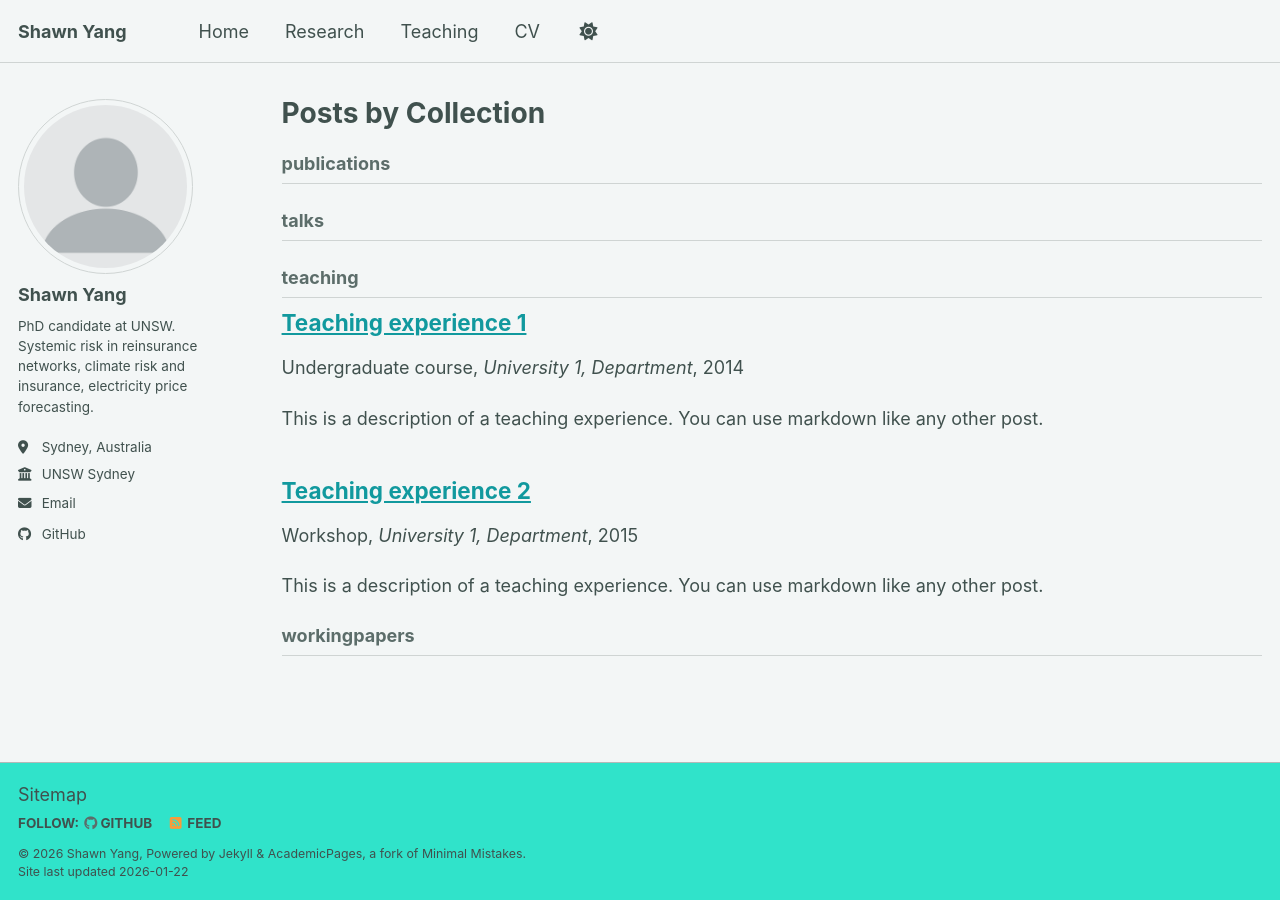
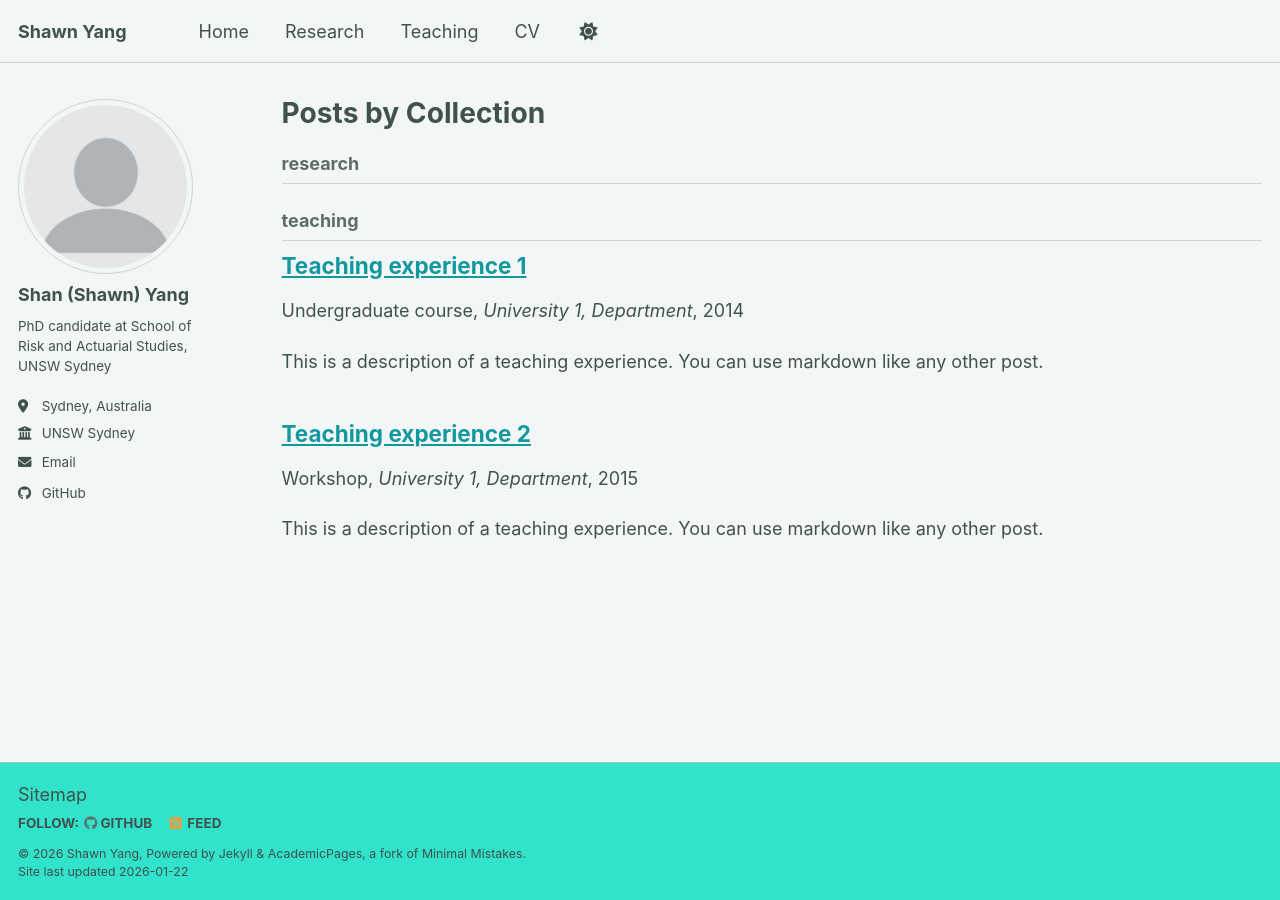
Before and after one commit to Shawnyangbest/Shawnyangbest, a Jekyll site: the page built from _pages/collection-archive.html, in a window 1280 px wide. Built offline with Jekyll 4.4.1, drawn with Linux system fonts in a browser that asks for light colours; a script bundle is joined from its source files by our own code; library files that are not in the unit come from our copies; some of the changed lines change nothing that is shown.

Commit message:
Update _config.yml

```diff
--- a/_config.yml
+++ b/_config.yml
@@ -22,9 +22,9 @@ repository               : "shawnyangbest/shawnyangbest.github.io"
 #               Additional customization can be done by editing /_includes/author-profile.html
 author:
   avatar           : "profile.png"   # put profile.png in /images/ if you want it on homepage only
-  name             : "Shawn Yang"
+  name             : "Shan (Shawn) Yang"
   pronouns         :
-  bio              : "PhD candidate at UNSW. Systemic risk in reinsurance networks, climate risk and insurance, electricity price forecasting."
+  bio              : "PhD candidate at School of Risk and Actuarial Studies, UNSW Sydney"
   location         : "Sydney, Australia"
   employer         : "UNSW Sydney"
   uri              :
@@ -46,14 +46,6 @@ author:
   #kaggle           : # Username
   #stackoverflow    : # User number or user number and name (i.e., use "1" or "1/jeff-atwood")
 
-# Publication Category - The following the list of publication categories and their headings
-publication_category:
-  books:
-    title: 'Books'
-  manuscripts:
-    title: 'Journal Articles'
-  conferences:
-    title: 'Conference Papers'
 
 # Site Settings
 teaser                   :  # filename of teaser fallback teaser image placed in /images/ for social media previews
@@ -107,8 +99,8 @@ facebook:
   username               :
   app_id                 :
   publisher              :
-og_image                 :  # Social media default site image
-og_description           :  # Social media default site image description
+#og_image                 :  # Social media default site image
+#og_description           :  # Social media default site image description
 # For specifying social profiles
 # - https://developers.google.com/structured-data/customize/social-profiles
 social:
@@ -185,16 +177,10 @@ kramdown:
 
 # These settings control the types of collections used by the template
 collections:
-  workingpapers:
+  research:
     output: true
     permalink: /workingpapers/:path/
   teaching:
-    output: true
-    permalink: /:collection/:path/
-  publications:
-    output: true
-    permalink: /:collection/:path/
-  talks:
     output: true
     permalink: /:collection/:path/
 
```
